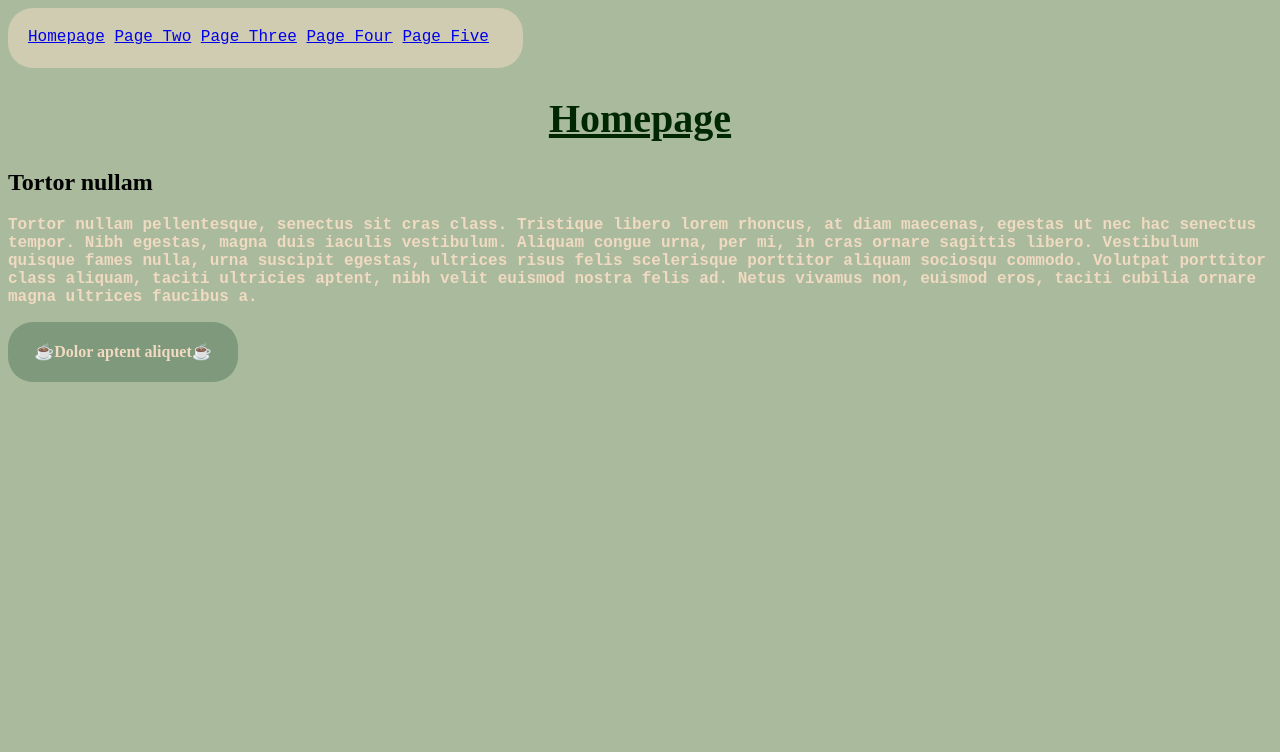
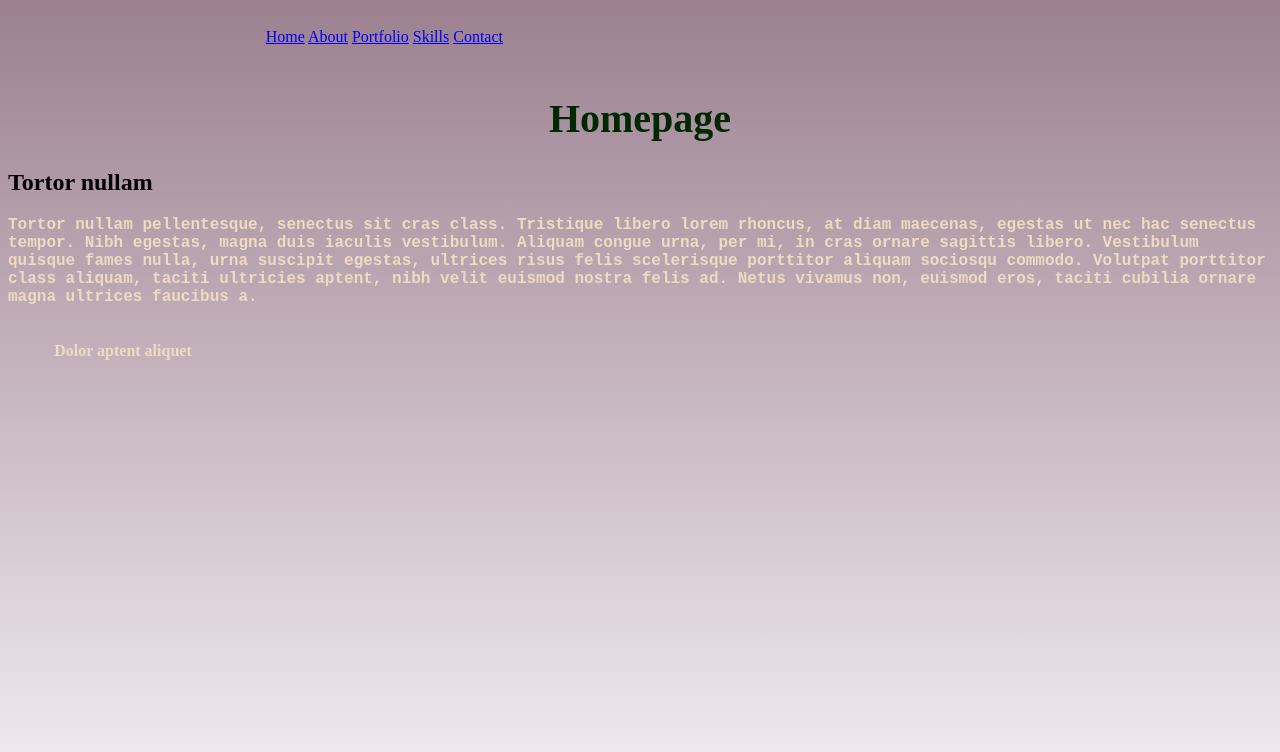
Before and after one commit to Fearlouise/WEBD1000-finalProject, a plain HTML site: page index.html in a window 1280 px wide. Drawn offline with Linux system fonts and the light colour scheme.

Commit message:
Editing homepage

```diff
--- a/index.html
+++ b/index.html
@@ -6,11 +6,11 @@
     <body class="homepageBody">
         <nav>
             <div id = "nav">
-                <a href = "file:///E:/WEBD1000-3186/Git/Webd1000-finalProject-louiseFear/WEBD1000-finalProject/index.html">Homepage</a>
-                <a href = "file:///E:/WEBD1000-3186/Git/Webd1000-finalProject-louiseFear/WEBD1000-finalProject/pageTwo.html">Page Two</a>
-                <a href = "file:///E:/WEBD1000-3186/Git/Webd1000-finalProject-louiseFear/WEBD1000-finalProject/pageThree.html">Page Three</a>
-                <a href = "file:///E:/WEBD1000-3186/Git/Webd1000-finalProject-louiseFear/WEBD1000-finalProject/pageFour.html">Page Four</a>
-                <a href = "file:///E:/WEBD1000-3186/Git/Webd1000-finalProject-louiseFear/WEBD1000-finalProject/pageFive.html">Page Five</a>
+                <a href = "file:///E:/WEBD1000-3186/Git/Webd1000-finalProject-louiseFear/WEBD1000-finalProject/index.html">Home</a>
+                <a href = "file:///E:/WEBD1000-3186/Git/Webd1000-finalProject-louiseFear/WEBD1000-finalProject/pageTwo.html">About</a>
+                <a href = "file:///E:/WEBD1000-3186/Git/Webd1000-finalProject-louiseFear/WEBD1000-finalProject/pageThree.html">Portfolio</a>
+                <a href = "file:///E:/WEBD1000-3186/Git/Webd1000-finalProject-louiseFear/WEBD1000-finalProject/pageFour.html">Skills</a>
+                <a href = "file:///E:/WEBD1000-3186/Git/Webd1000-finalProject-louiseFear/WEBD1000-finalProject/pageFive.html">Contact</a>
             </div>
         </nav>
 
@@ -21,7 +21,7 @@
             <p>Tortor nullam pellentesque, senectus sit cras class. Tristique libero lorem rhoncus, at diam maecenas, egestas ut nec hac senectus tempor. Nibh egestas, magna duis iaculis vestibulum. Aliquam congue urna, per mi, in cras ornare sagittis libero. Vestibulum quisque fames nulla, urna suscipit egestas, ultrices risus felis scelerisque porttitor aliquam sociosqu commodo. Volutpat porttitor class aliquam, taciti ultricies aptent, nibh velit euismod nostra felis ad. Netus vivamus non, euismod eros, taciti cubilia ornare magna ultrices faucibus a.</p>
         </section>
 
-        <footer>&#9749;Dolor aptent aliquet&#9749;</footer>
+        <footer>Dolor aptent aliquet</footer>
 
     </body>
 </html>
--- a/portfolio_base.css
+++ b/portfolio_base.css
@@ -16,7 +16,7 @@ February 02, 2023
     #navUL{
         list-style-type: none;
         width: 100%;
-        overflow: auto;
+        overflow: hidden;
     }
     #navUL li{
         float:left;
@@ -28,17 +28,19 @@ February 02, 2023
     }
 }
 
-body.homepageBody {
-    background-color: #A9BA9D;
+body {
+    background: linear-gradient(#9c8090,#f3eff2);
+    background-size: 100%;
+    background-attachment: scroll;
 }
 
 #nav {
-    font-family: 'Courier New', Courier, monospace;
-    background-color: rgba(240,218, 193, 0.55);
+    font-family: 'Open Sans'
     border-radius: 25px;
     padding: 20px;
     width: 475px;
     height: 20px;
+    text-align: right;
 }
 
 #homepageHeader {
@@ -46,7 +48,6 @@ body.homepageBody {
     color: #002800;
     font-size: 40px;
     text-align: center;
-    text-decoration: underline;
 }
 
 section p {
@@ -56,7 +57,6 @@ section p {
 }
 
 footer {
-    background-color: rgba(0, 53, 24, 0.25);
     color: rgba(240,218, 193, 1);
     font-weight: bold;
     text-align: center;
```
Also changed, not shown: Background.jpg (added), Background.png (added), PortfolioLogoPt2.gif (added), exampleStickers (2).jfif (renamed from IMG/exampleStickers (2).jfif), portfolioLogo2023.gif (added).
